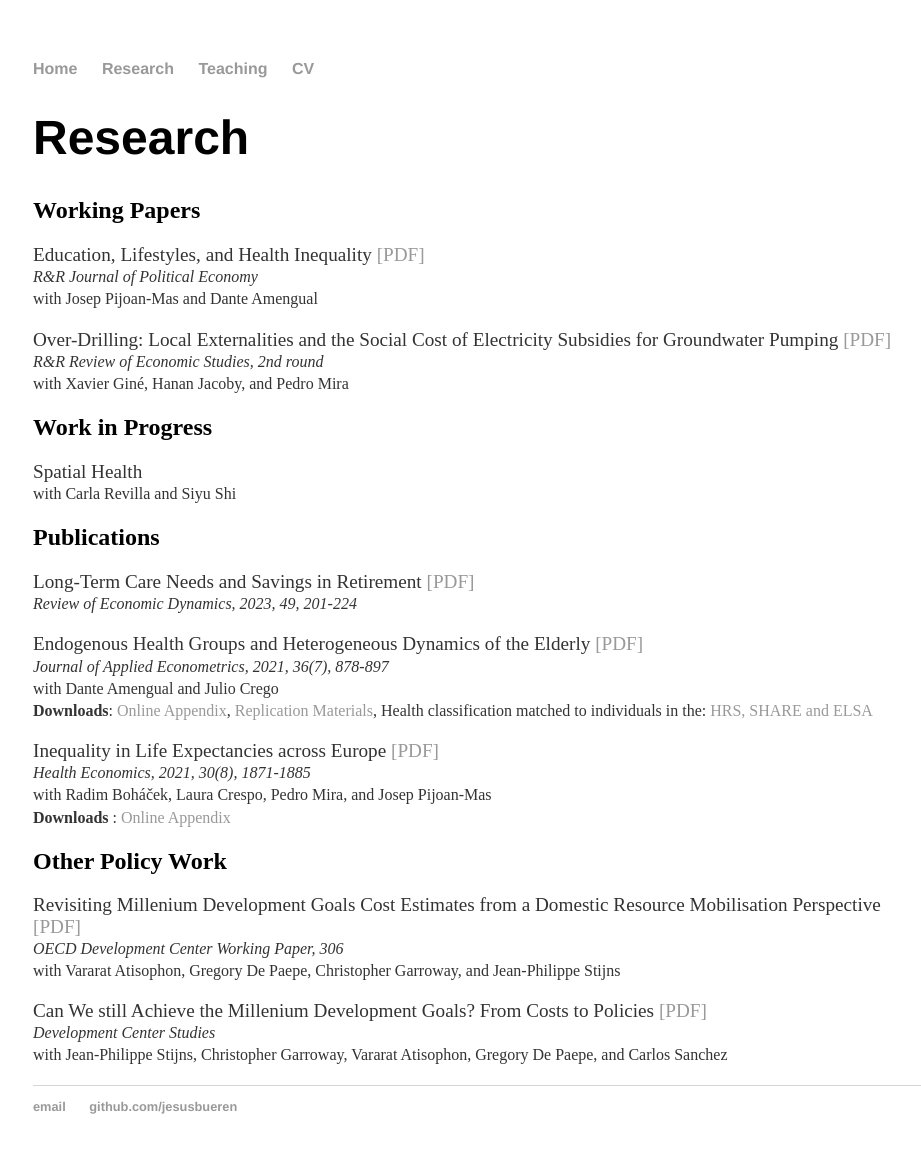
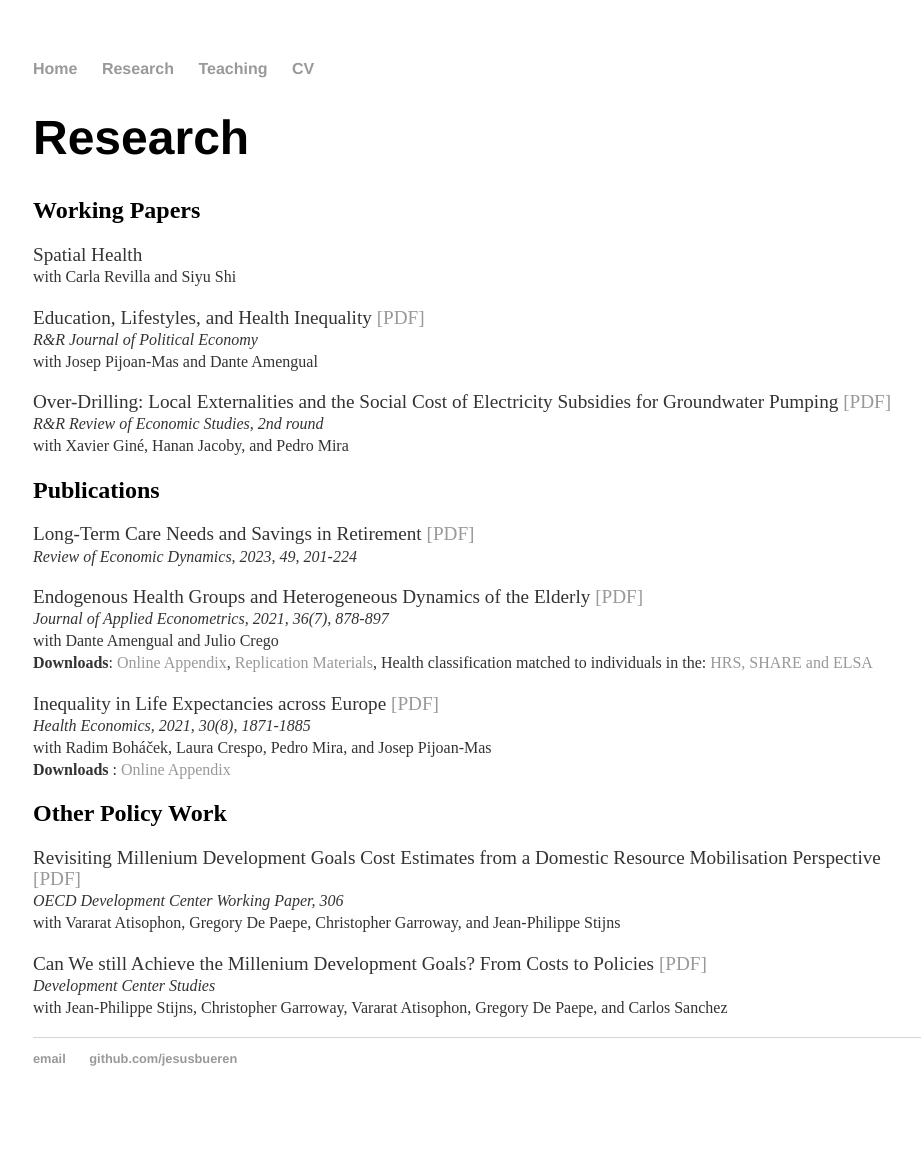
Before and after one commit to jesusbueren/jesusbueren.github.io, a Jekyll site: the page built from research/index.html, in a window 1280 px wide. Shown: the whole page, without its empty margins (159-1080 px from the left). Built offline with Jekyll 4.4.1, drawn with Linux system fonts in a browser that asks for light colours; after the commit the page ends 1126 px from its top, so only the background shows below that.

Commit message:
Update index.html

```diff
--- a/research/index.html
+++ b/research/index.html
@@ -13,10 +16,6 @@
 	<p> <bold> Over-Drilling: Local Externalities and the Social Cost of Electricity Subsidies for Groundwater Pumping </bold> <a href="WD_R_R.pdf">[PDF]</a>  <br>
 	<small> <i> R&ampR Review of Economic Studies, 2nd round </i> </small> <br>
 	 <small> with Xavier Gin&eacute, Hanan Jacoby, and Pedro Mira  </small> <br></p>
-
-	<h2>Work in Progress</h2>
-	<p> <bold> Spatial Health </bold><br>
-	<small> with Carla Revilla and Siyu Shi </small> <br></p>
 
 	<h2>Publications</h2>
 
```
Also changed, not shown: other parts of research/index.html (+3 -0 lines).
